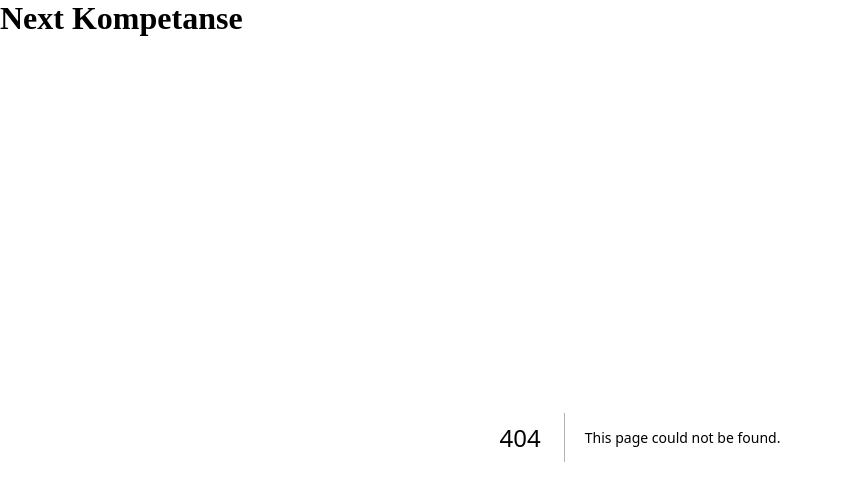
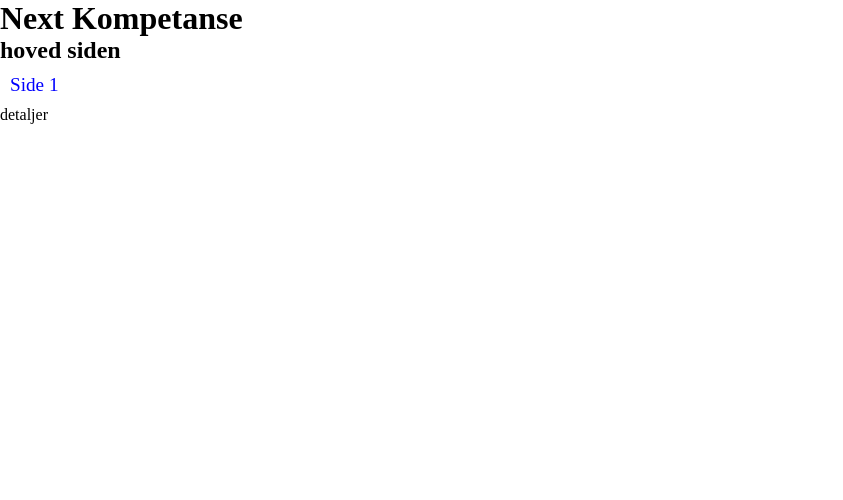
Before and after one commit to fhi-beta/Fhi.Kompetanse.Next, a Next.js app: page /svan/page1 in a window 1280 px wide. Before the commit this address had no page. Shown: the top 500 px of the page, without its empty margins (0-843 px from the left). Built offline with nearby package versions, Linux system fonts and the light colour scheme.

Commit message:
svein react

```diff
--- /dev/null
+++ b/app/svan/page1/page.js
@@ -0,0 +1,4 @@
+// pages/about.js
+export default function About() {
+    return <div>detaljer</div>
+  }
```
